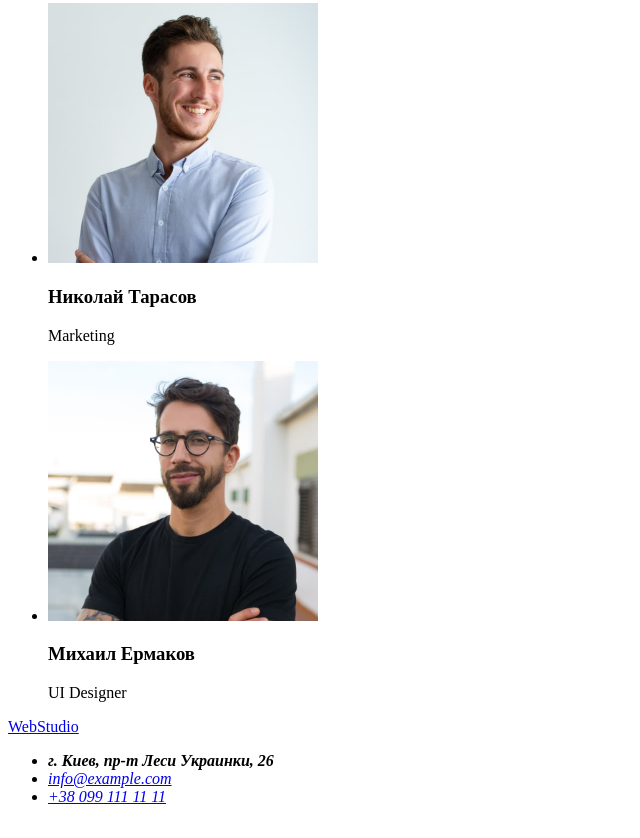
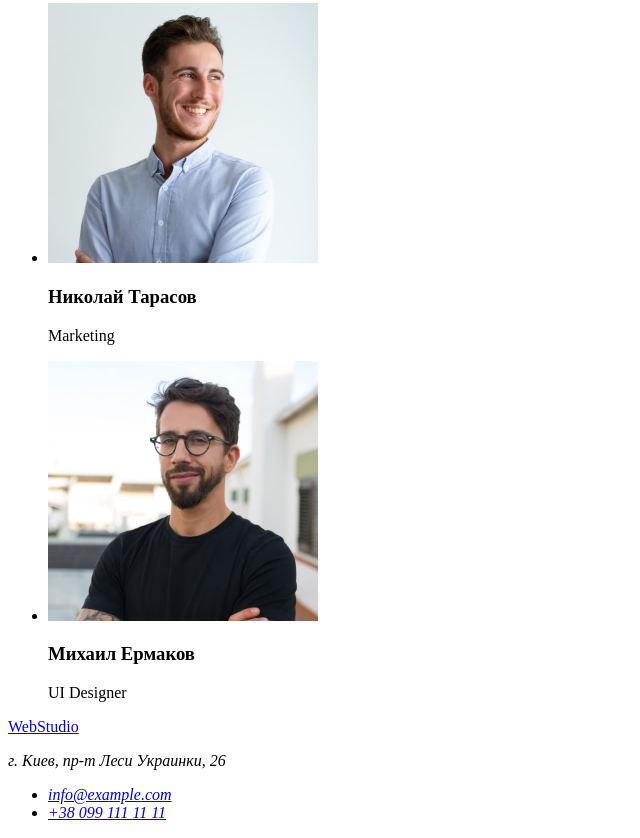
Before and after one commit to MilaTuzova/goit-markup-hw-01, a plain HTML site: page index.html in a window 1280 px wide. Shown: the part 2330-3168 px from the top of the page, without its empty margins (0-640 px from the left). Drawn offline with Linux system fonts and the light colour scheme.

Commit message:
corected adress

```diff
--- a/index.html
+++ b/index.html
@@ -107,8 +107,8 @@
     <footer>
         <a href="./index.html"><span class="logo-color">Web</span>Studio</a>
         <address>
+        <p>г. Киев, пр-т Леси Украинки, 26</p>
         <ul>
-          <li><b>г. Киев, пр-т Леси Украинки, 26</b></li>
           <li><a href="mailto:info@example.com.com">info@example.com</a></li>
           <li><a href="tel:+380991111111">+38 099 111 11 11</a></li>
         </ul>
```
